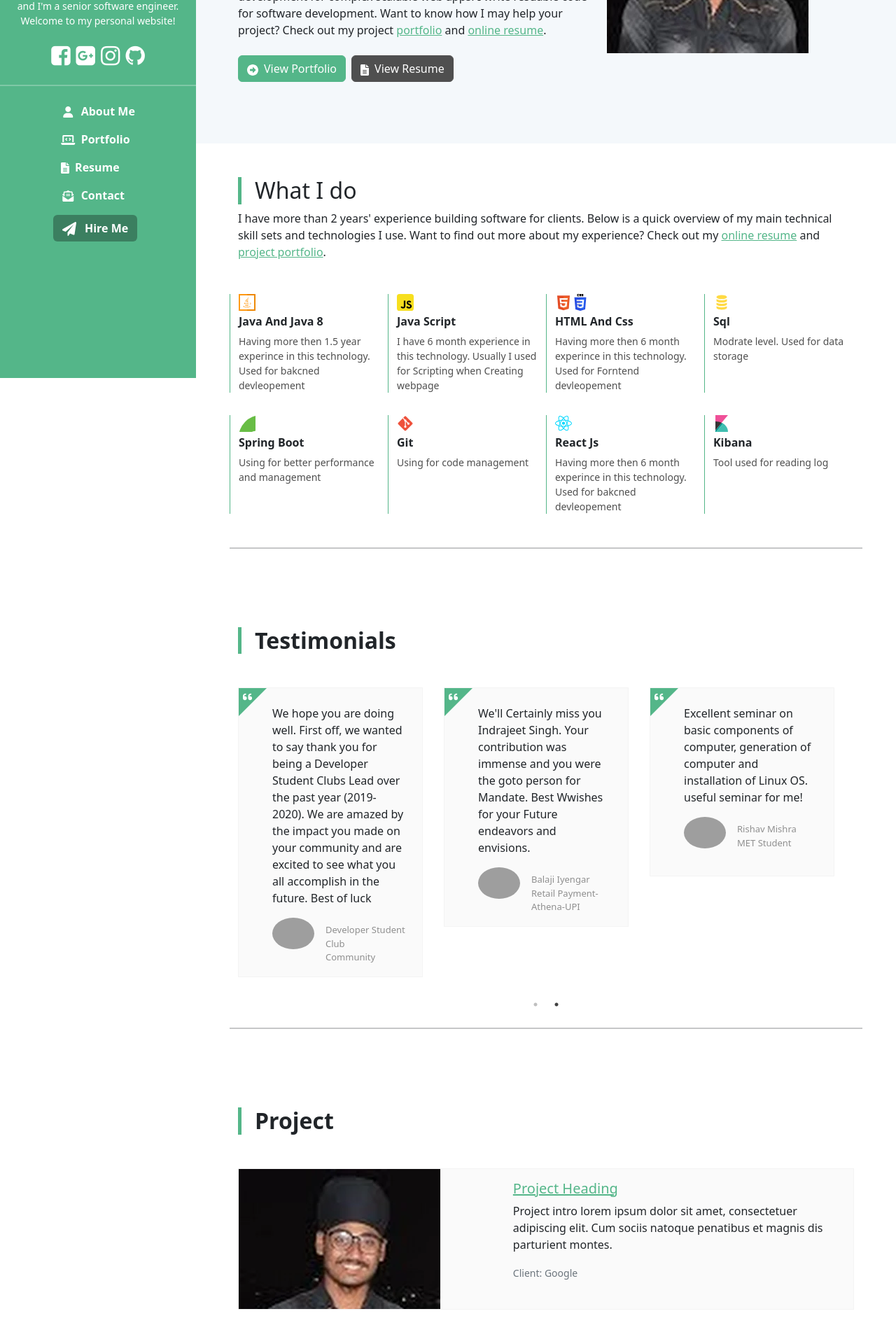
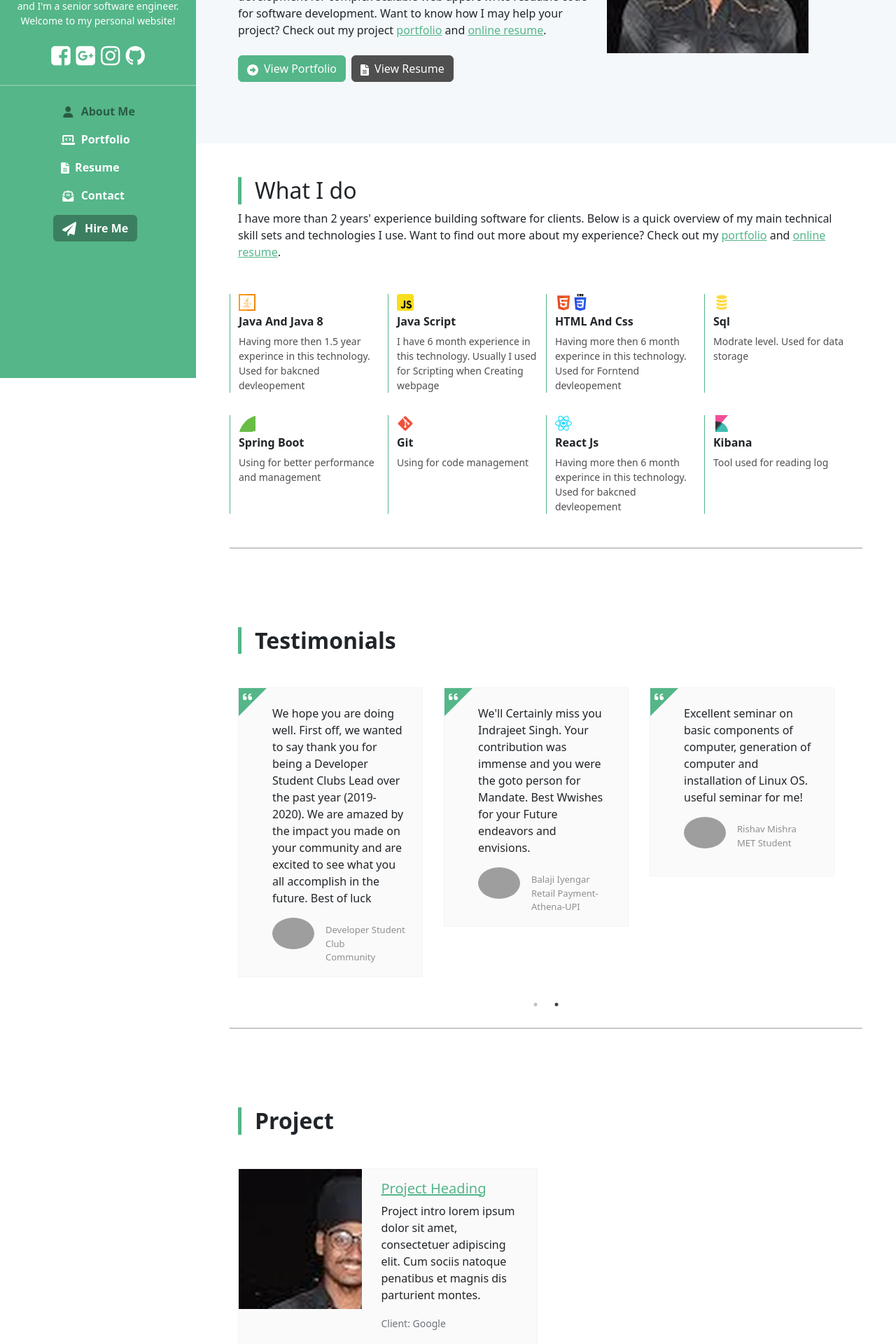
Before and after one commit to indrajeetsinghkhalsa/portfolio, a React (Create React App) app: page / in a window 1280 px wide. Shown: the part 260-2180 px from the top of the page at 70% size. Built offline with nearby package versions, Linux system fonts and the light colour scheme; grey boxes are pictures that could not be loaded; a web font is replaced by a local one.

Commit message:
portfolio page added and navigation added for portfolio

```diff
--- a/src/App.js
+++ b/src/App.js
@@ -2,6 +2,7 @@ import {Route, Routes, HashRouter } from "react-router-dom";
 import "./App.css";
 import { ContactMe } from "./ProtfolioContainer/ContactMe/ContactMe";
 import Profile from "./ProtfolioContainer/Home/Profile";
+import Project from "./ProtfolioContainer/Project/Project";
 import Resume from "./ProtfolioContainer/Resume/Resume";
 import ResponsiveSideMenu from "./ProtfolioContainer/sideMenu/ResponsiveSideMenu";
 
@@ -17,6 +18,7 @@ function App() {
           <Route exact path="/" element={<Profile/>} />
           <Route exact path="/ContactMe" element={<ContactMe/>} />
           <Route exact path="/Resume" element={<Resume/>} />
+          <Route exact path="/Project" element={<Project/>} />
         </Routes>
       </HashRouter>
     </div>
--- a/src/ProtfolioContainer/Common/ProjectWidget/ProjectWidget.js
+++ b/src/ProtfolioContainer/Common/ProjectWidget/ProjectWidget.js
@@ -1,27 +1,27 @@
 import "./ProjectWidget.scss";
-import image from "../../../assests/unnamed.webp";
 
-export const ProjectWidget = () => {
-  return (
+export const ProjectWidget = ({ projectList }) => {
+  return !projectList ? (
+    <></>
+  ) : (
+    <div className="row">
+      {projectList.map((project) => (
+        <div className="col-md-6 mb-5">
           <div className="card project-card">
             <div className="row">
               <div className="col-12 col-xl-5 card-img-holder">
-          <img src={image}/>
+                <img src={project.imageIcon} />
               </div>
               <div className="col-12 col-xl-7">
                 <div className="card-body">
                   <h5 className="card-title">
                     <a href="#" class="theme-link">
-                Project Heading
+                      {project.header}
                     </a>
                   </h5>
+                  <p className="card-text">{project.body}</p>
                   <p className="card-text">
-              Project intro lorem ipsum dolor sit amet, consectetuer adipiscing
-              elit. Cum sociis natoque penatibus et magnis dis parturient
-              montes.
-            </p>
-            <p className="card-text">
-              <small class="text-muted">Client: Google</small>
+                    <small class="text-muted">{project.footer}</small>
                   </p>
                 </div>
               </div>
@@ -51,5 +51,8 @@ export const ProjectWidget = () => {
               </div>
             </div>
           </div>
+        </div>
+      ))}
+    </div>
   );
 };
--- a/src/ProtfolioContainer/Home/AboutMe/AboutMe.js
+++ b/src/ProtfolioContainer/Home/AboutMe/AboutMe.js
@@ -20,9 +20,9 @@ const GetAboutMe = () => {
             complex scalable web apps. I write resuable code for software
             development. Want to know how I may help your project? Check out my
             project{" "}
-            <a class="text-link" href="#">
+            <Link className="text-link" to="/Project">
               portfolio
-            </a>{" "}
+            </Link>{" "}
             and{" "}
             <Link className="text-link" to="/Resume">
               online resume
@@ -32,7 +32,7 @@ const GetAboutMe = () => {
           <div class="mb-4">
             <ButtonComponent
               lable={"Portfolio"}
-              onClickFunction={() => {}}
+              onClickFunction={() => navigate("/Project", { replace: true })}
               imageIcon={<ForwardArrow />}
               lableNone={"View"}
             />
--- a/src/ProtfolioContainer/Home/Overview/Overview.js
+++ b/src/ProtfolioContainer/Home/Overview/Overview.js
@@ -1,14 +1,15 @@
 import PageSection from "../../Common/Page/PageSection";
 import { SkillWidget } from "../../Common/SkillWidget/SkillWidget";
-import {ReactComponent as JavaScriptIcon} from "../../../assests/languageLogo/javascript-svgrepo-com.svg"
-import {ReactComponent as JavaIcon} from "../../../assests/languageLogo/java-svgrepo-com.svg"
-import {ReactComponent as HtmlIcon} from "../../../assests/languageLogo/html-5-svgrepo-com.svg"
-import {ReactComponent as CssIcon} from "../../../assests/languageLogo/css-3-svgrepo-com.svg"
-import {ReactComponent as SpringBootIcon} from "../../../assests/languageLogo/springio-icon.svg"
-import {ReactComponent as ReactJsIcon} from "../../../assests/languageLogo/reactjs-svgrepo-com.svg"
-import {ReactComponent as GitIcon} from "../../../assests/languageLogo/git-svgrepo-com.svg"
-import {ReactComponent as sqlIcon} from "../../../assests/languageLogo/sql-svgrepo-com.svg"
-import {ReactComponent as KibanatIcon} from "../../../assests/languageLogo/kibana-svgrepo-com.svg"
+import { ReactComponent as JavaScriptIcon } from "../../../assests/languageLogo/javascript-svgrepo-com.svg";
+import { ReactComponent as JavaIcon } from "../../../assests/languageLogo/java-svgrepo-com.svg";
+import { ReactComponent as HtmlIcon } from "../../../assests/languageLogo/html-5-svgrepo-com.svg";
+import { ReactComponent as CssIcon } from "../../../assests/languageLogo/css-3-svgrepo-com.svg";
+import { ReactComponent as SpringBootIcon } from "../../../assests/languageLogo/springio-icon.svg";
+import { ReactComponent as ReactJsIcon } from "../../../assests/languageLogo/reactjs-svgrepo-com.svg";
+import { ReactComponent as GitIcon } from "../../../assests/languageLogo/git-svgrepo-com.svg";
+import { ReactComponent as sqlIcon } from "../../../assests/languageLogo/sql-svgrepo-com.svg";
+import { ReactComponent as KibanatIcon } from "../../../assests/languageLogo/kibana-svgrepo-com.svg";
+import { Link } from "react-router-dom";
 
 export const Overview = () => {
   const skillSet = [
@@ -69,13 +70,13 @@ export const Overview = () => {
               clients. Below is a quick overview of my main technical skill sets
               and technologies I use. Want to find out more about my experience?
               Check out my{" "}
-              <a class="text-link" href="#">
+              <Link className="text-link" to="/Project">
+                portfolio
+              </Link>{" "}
+              and{" "}
+              <Link className="text-link" to="/Resume">
                 online resume
-              </a>{" "}
-              and{" "}
-              <a class="text-link" href="#">
-                project portfolio
-              </a>
+              </Link>
               .
             </div>
             <div className="row">
--- a/src/ProtfolioContainer/Home/Profile.js
+++ b/src/ProtfolioContainer/Home/Profile.js
@@ -3,7 +3,7 @@ import "bootstrap/js/src/collapse.js";
 import { AboutMe } from "./AboutMe/AboutMe";
 import { Overview } from "./Overview/Overview";
 import { TestimonialCrousel } from "./TestimonialCrousel/TestimonialCrousel";
-import { Project } from "./Project/Project";
+import { ProjectCards } from "../Project/ProjectCards";
 
 function Profile() {
   return (
@@ -11,7 +11,12 @@ function Profile() {
       <AboutMe />
       <Overview />
       <TestimonialCrousel />
-      <Project />
+      <section className="Project p-3 p-lg-5">
+        <div className="container">
+          <h2 className="section-title font-weight-bold mb-5">Project</h2>
+          <ProjectCards />
+        </div>
+      </section>
     </div>
   );
 }
--- a/src/ProtfolioContainer/Home/Project/Project.js
+++ /dev/null
@@ -1,13 +0,0 @@
-import { ProjectWidget } from "../../Common/ProjectWidget/ProjectWidget";
-import "./Project.scss";
-
-export const Project = () => {
-  return (
-    <section className="Project p-3 p-lg-5">
-      <div className="container">
-      <h2 className="section-title font-weight-bold mb-5">Project</h2>
-      <ProjectWidget />
-      </div>
-    </section>
-  );
-};
--- /dev/null
+++ b/src/ProtfolioContainer/Project/Project.js
@@ -0,0 +1,44 @@
+import ButtonComponent from "../Common/Button/ButtonComponent";
+import PageHeader from "../Common/Page/PageHeader";
+import { ReactComponent as HierMe } from "../../assests/hierMe.svg";
+import { useNavigate } from "react-router";
+import "./Project.scss";
+import PageSection from "../Common/Page/PageSection";
+import { ProjectCards } from "./ProjectCards";
+
+const PorjectHeader = () => {
+    const navigate = useNavigate();
+  return (
+    <>
+      <h2 className="heading mb-3">Portfolio</h2>
+      <div className="intro">
+        <p>
+          Welcome to my online portfolio.
+          Here you can find all the project details and Technologies which I have to used to solve the problem.
+          Want some help building your software?
+        </p>
+      </div>
+      <ButtonComponent
+        className="project-header-button"
+        imageIcon={<HierMe height="16px" />}
+        lable={"Hier Me"}
+        onClickFunction={() => navigate("/ContactMe")}
+      />
+    </>
+  );
+};
+
+const Project = () => {
+  return (
+    <div className="content-section project">
+      <PageHeader className="project-header text-center single-col-max-width" Header={<PorjectHeader />}/>
+      <PageSection className="project-container"
+        body={
+            <ProjectCards/>
+        }
+      />
+    </div>
+  );
+};
+
+export default Project;
--- /dev/null
+++ b/src/ProtfolioContainer/Project/Project.scss
@@ -0,0 +1,6 @@
+.project {
+    .project-header > h2 {
+      font-size: 2rem;
+      font-weight: bold;
+    }
+}
--- /dev/null
+++ b/src/ProtfolioContainer/Project/ProjectCards.js
@@ -0,0 +1,16 @@
+import { ProjectWidget } from "../Common/ProjectWidget/ProjectWidget";
+import image from "../../assests/unnamed.webp";
+
+export const ProjectCards = () => {
+  const projectList = [
+    {
+      header:"Project Heading",
+      body:"Project intro lorem ipsum dolor sit amet, consectetuer adipiscing elit. Cum sociis natoque penatibus et magnis dis parturient montes.",
+      footer:"Client: Google",
+      imageIcon: image
+    }
+  ]
+  return (
+      <ProjectWidget projectList={projectList} />
+  );
+};
--- a/src/ProtfolioContainer/sideMenu/ResponsiveSideMenu.js
+++ b/src/ProtfolioContainer/sideMenu/ResponsiveSideMenu.js
@@ -93,7 +93,8 @@ const ResponsiveSideMenu = () => {
               {/* menu */}
               <div className="menu">
                 <Nav
-                  defaultActiveKey="portfolio/#"
+                //TODO: if navigation not work the put defaultActiveKey="portfolio/#"
+                  defaultActiveKey="/#"
                   className="mr-auto flex-column"
                   onSelect={(selectedKey) => changePath(selectedKey)}
                 >
@@ -103,7 +104,7 @@ const ResponsiveSideMenu = () => {
                       About Me
                     </Nav.Link>
 
-                    <Nav.Link eventKey="#" className="flex-column nav-item">
+                    <Nav.Link eventKey="/Project" className="flex-column nav-item">
                       <Portfolio height="16px" />
                       Portfolio
                     </Nav.Link>
```
Also changed, not shown: src/ProtfolioContainer/Home/Project/Project.scss (deleted). Lines whose indentation alone changed are shown as unchanged.
